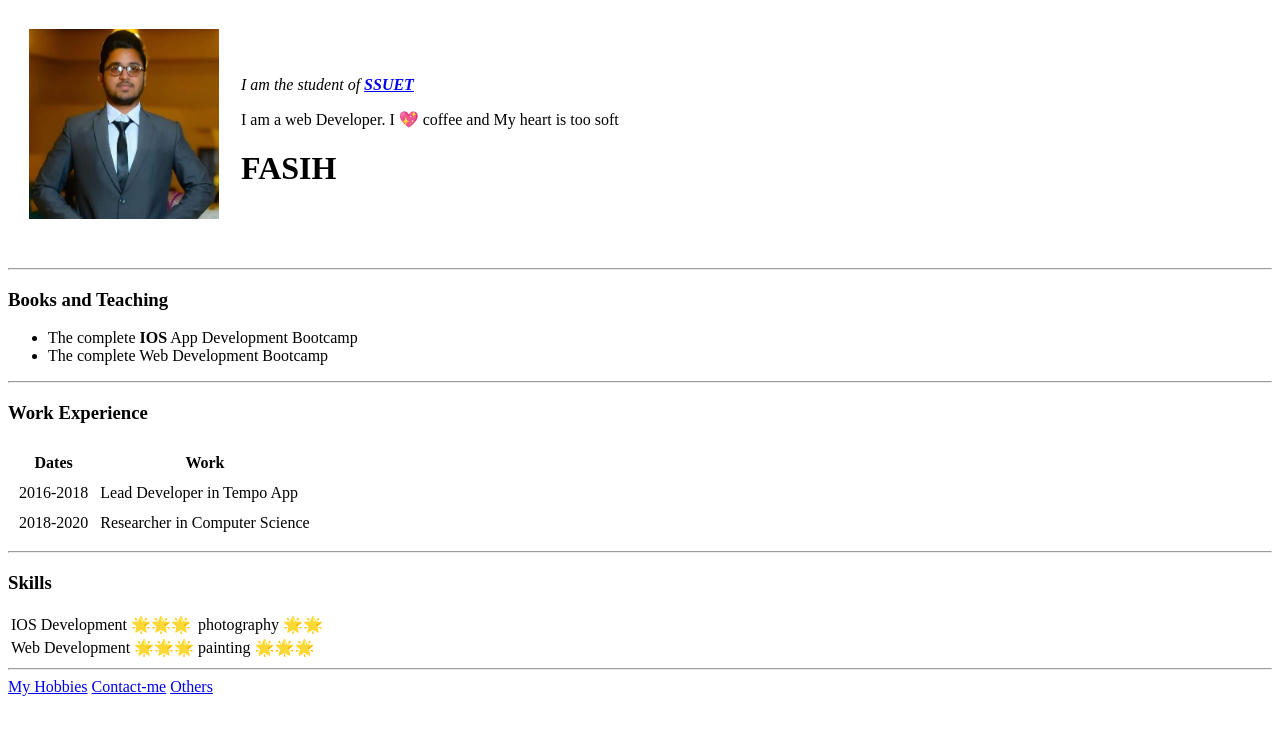
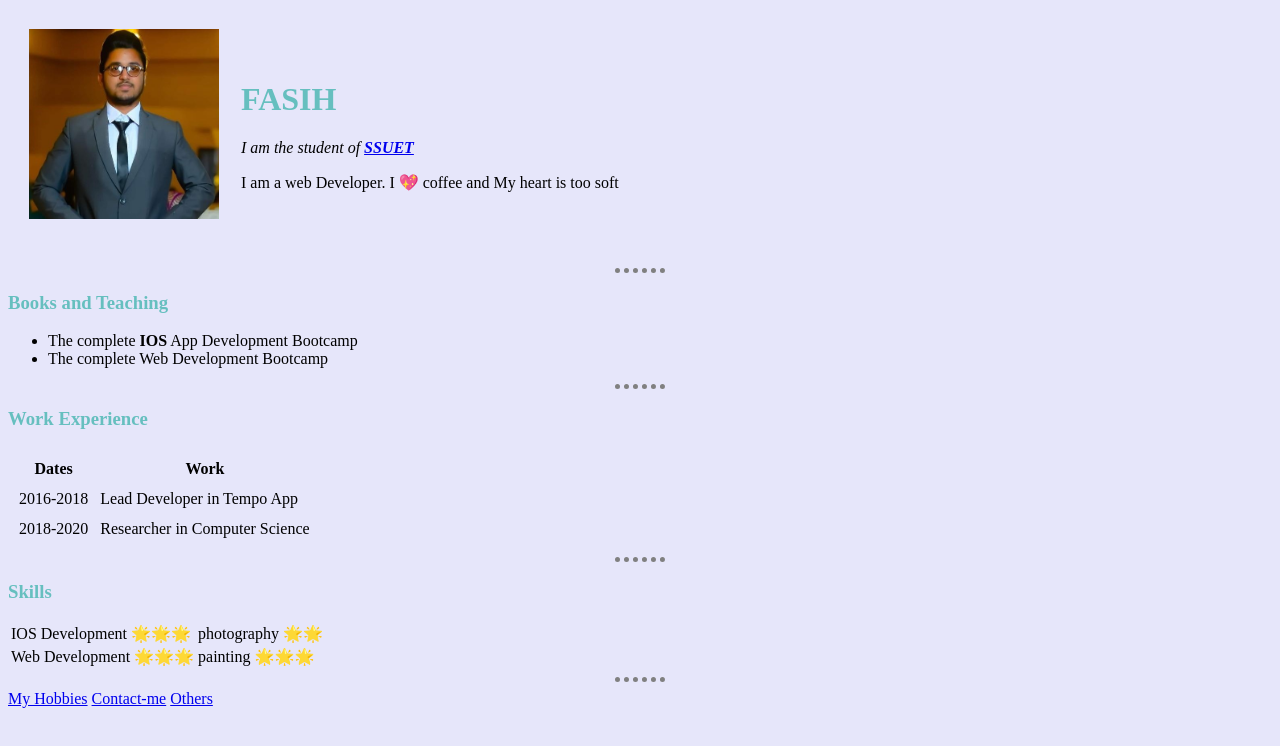
Before and after one commit to SYEDMUHAMMADFASIHALAM/CV-, a plain HTML site: page index.html in a window 1280 px wide. Drawn offline with Linux system fonts and the light colour scheme.

Commit message:
Add files via upload

```diff
--- /dev/null
+++ b/HTML - personal site/css/styles.css
@@ -0,0 +1,12 @@
+  body {
+      background-color: lavender;
+    }
+
+    hr {
+
+      border-style: none;
+      border-top-style: dotted;
+      border-color: grey;
+      border-width: 5px;
+      width: 50px;
+    }
--- /dev/null
+++ b/css/styles.css
@@ -0,0 +1,18 @@
+  body {
+      background-color: lavender;
+    }
+    h1{
+        color: #66BFBF;
+    }
+h3{
+    color: #66BFBF;
+}
+
+    hr {
+
+      border-style: none;
+      border-top-style: dotted;
+      border-color: grey;
+      border-width: 5px;
+      width: 50px;
+    }
--- a/index.html
+++ b/index.html
@@ -4,6 +4,7 @@
 <head>
   <meta charset="utf-8">
   <title> 💚Fasih Personal site💚</title>
+  <link rel="stylesheet" href="css/styles.css">
 </head>
 
 <body>
@@ -13,9 +14,9 @@
         <ul>
       </td>
       <td>
+        <h1>FASIH</h1>
         <p><em> I am the student of <strong><a href="https://ssuet.edu.pk/">SSUET</a></strong></em></p>
         <p>I am a web Developer. I 💖 coffee and My heart is too soft </p>
-        <h1>FASIH</h1>
       </td>
     </tr>
   </table>
```
Also changed, not shown: Contact-me.html (+2 -1 lines), HTML - personal site/index.html (+2 -1 lines), Hobbies.html (+8 -2 lines).
